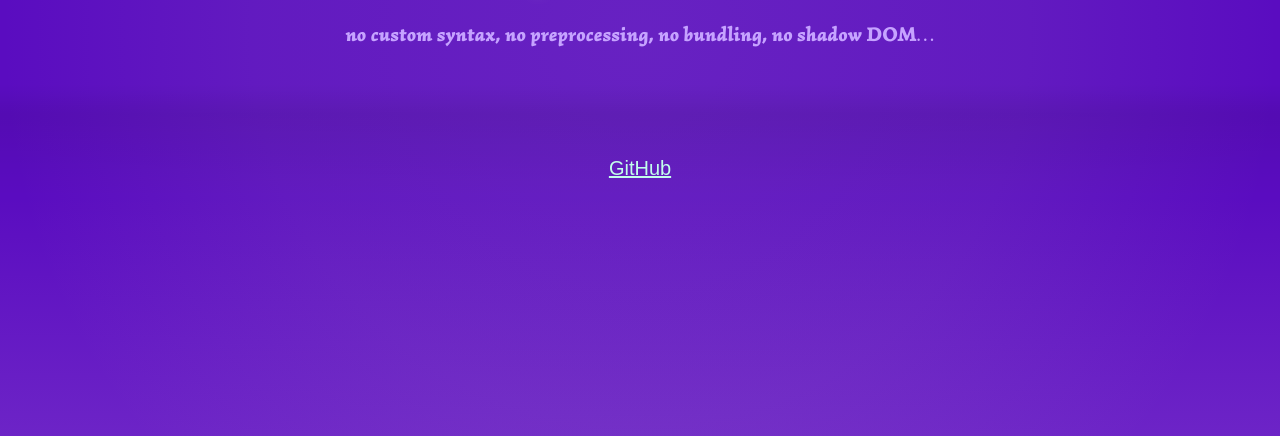
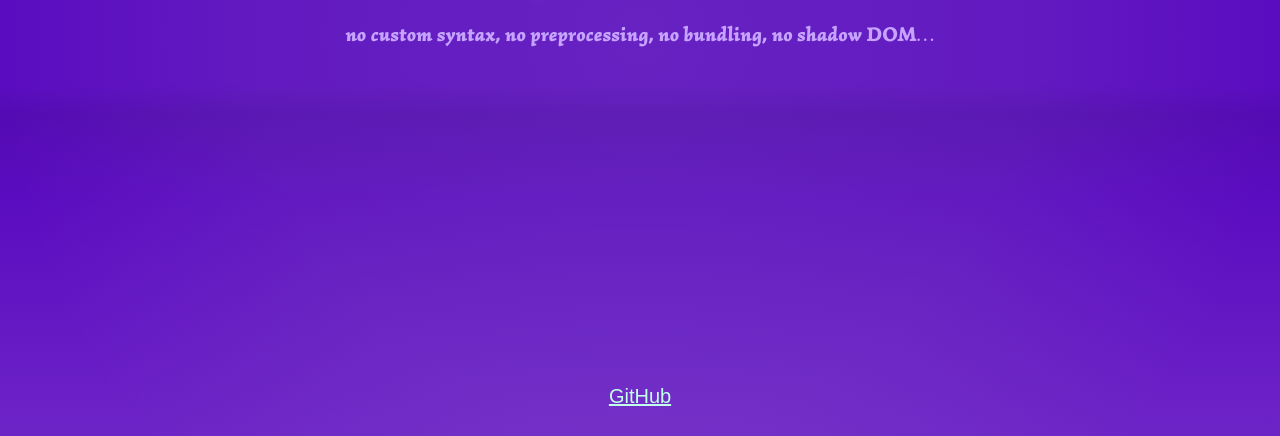
Before and after one commit to ncodefun/visionstage, a website: page public/index.html in a window 1280 px wide. Shown: the part 364-800 px from the top of the page. Drawn offline with Linux system fonts and the light colour scheme; files whose address does not match are found by name.

Commit message:
added flow attr to stage

```diff
--- a/public/index.html
+++ b/public/index.html
@@ -58,6 +58,7 @@
 	</div>
 
 	<vision-stage no-auth no-scroll
+		flow='col top'
 		store='visionstage-home'
 		langs='fr, en'
 		strings:fr='title: Vision Stage, doc-title: Vision Stage – Accueil'
```
